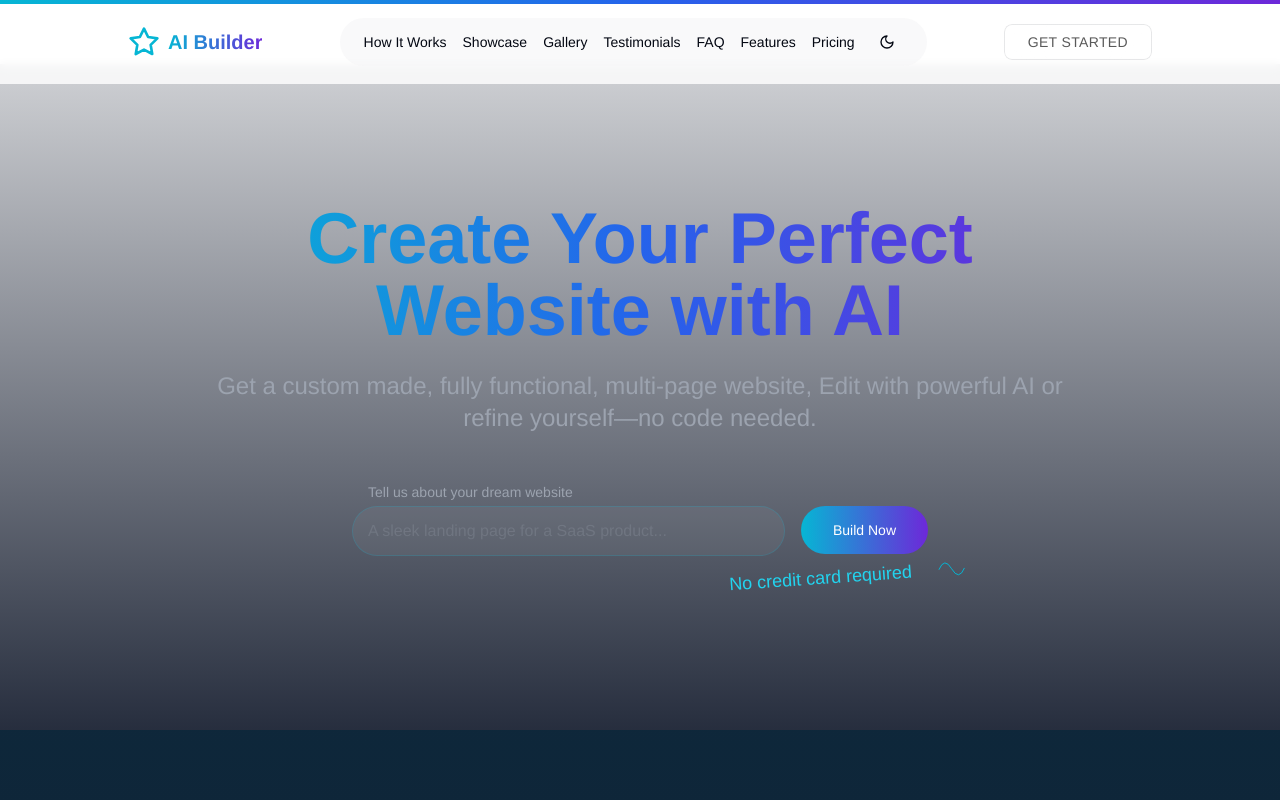
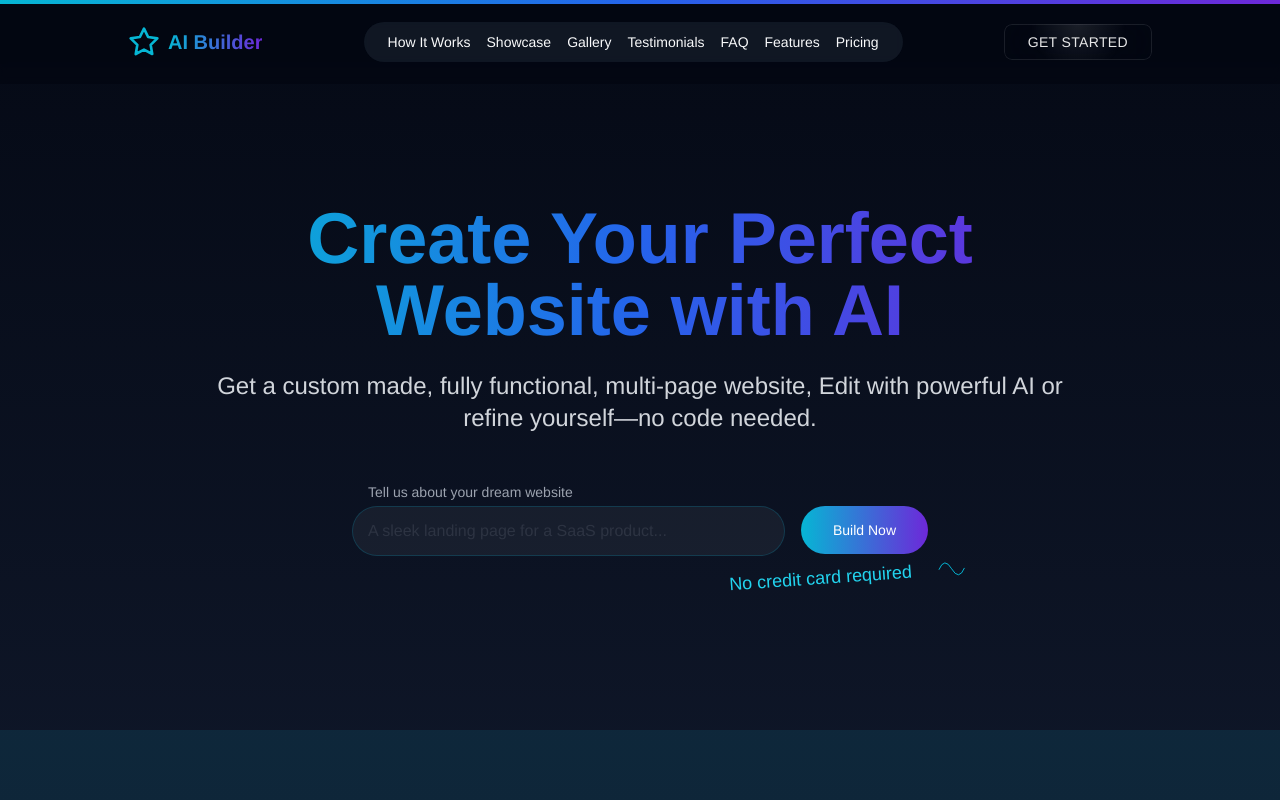
Before and after one commit to bilalmoten/rapidsitefinal, a Next.js app: page / in a window 1280 px wide. Shown: the top 800 px of the page. Built offline with nearby package versions, Linux system fonts and the light colour scheme.

Commit message:
Theme and light dark mode fixes

```diff
--- a/app/layout.tsx
+++ b/app/layout.tsx
@@ -28,9 +28,9 @@ export default function RootLayout({
       <body className={`${GeistSans.className} antialiased`}>
         <ThemeProvider
           attribute="class"
-          defaultTheme="light"
-          enableSystem={false}
-          storageKey="rapidsite-theme"
+          defaultTheme="dark"
+          enableSystem
+          // storageKey="rapidsite-theme"
           disableTransitionOnChange
         >
           <div className="min-h-screen bg-background">{children}</div>
--- a/components/dashboard/RecentProjects.tsx
+++ b/components/dashboard/RecentProjects.tsx
@@ -91,15 +91,15 @@ const RecentProjects: React.FC<RecentProjectsProps> = ({ websites }) => {
           {[...Array(4)].map((_, index) => (
             <div
               key={index}
-              className="bg-white rounded-lg shadow-md p-4 animate-pulse"
+              className="bg-card rounded-lg border border-border shadow-sm p-4 animate-pulse"
             >
-              <div className="h-32 bg-gray-200 rounded-md mb-4"></div>
-              <div className="h-6 bg-gray-200 rounded mb-2"></div>
-              <div className="h-4 bg-gray-200 rounded mb-4"></div>
-              <div className="flex justify-between">
-                <div className="h-8 w-20 bg-gray-200 rounded"></div>
-                <div className="h-8 w-20 bg-gray-200 rounded"></div>
-                <div className="h-8 w-20 bg-gray-200 rounded"></div>
+              <div className="h-32 bg-muted rounded-md border border-border mb-4"></div>
+              <div className="h-6 bg-muted rounded mb-2"></div>
+              <div className="h-4 bg-muted rounded mb-4"></div>
+              <div className="flex justify-between pt-4 border-t border-border">
+                <div className="h-8 w-20 bg-muted rounded"></div>
+                <div className="h-8 w-20 bg-muted rounded"></div>
+                <div className="h-8 w-20 bg-muted rounded"></div>
               </div>
             </div>
           ))}
@@ -117,10 +117,10 @@ const RecentProjects: React.FC<RecentProjectsProps> = ({ websites }) => {
             {displayedWebsites.map((website) => (
               <div
                 key={website.id}
-                className="bg-white rounded-lg shadow-md p-4"
+                className="bg-card hover:bg-accent/50 rounded-lg border border-border shadow-sm p-4 transition-colors"
               >
                 <div className="flex flex-col h-full">
-                  <div className="mb-4 relative h-32">
+                  <div className="mb-4 relative h-32 rounded-md overflow-hidden border border-border">
                     <Image
                       src={website.thumbnail_url || "/placeholder-website.jpg"}
                       alt={website.website_name}
@@ -129,7 +129,7 @@ const RecentProjects: React.FC<RecentProjectsProps> = ({ websites }) => {
                              (max-width: 768px) 50vw,
                              (max-width: 1024px) 33vw,
                              25vw"
-                      className="rounded-md object-cover"
+                      className="object-cover"
                       onError={(e) => {
                         const img = e.target as HTMLImageElement;
                         img.src = "/placeholder-website.jpg";
@@ -137,14 +137,14 @@ const RecentProjects: React.FC<RecentProjectsProps> = ({ websites }) => {
                     />
                   </div>
                   <div className="flex-grow">
-                    <h3 className="text-lg font-semibold mb-2">
+                    <h3 className="text-lg font-semibold mb-2 text-foreground">
                       {website.website_name}
                     </h3>
-                    <p className="text-gray-600 text-sm mb-4">
+                    <p className="text-muted-foreground text-sm mb-4">
                       {website.website_description}
                     </p>
                   </div>
-                  <div className="flex justify-between items-center">
+                  <div className="flex justify-between items-center pt-4 border-t border-border">
                     <Link href={`/dashboard/editor/${website.id}`}>
                       <Button variant="outline" size="sm">
                         <Edit className="w-4 h-4 mr-2" />
--- a/components/landing/Header.tsx
+++ b/components/landing/Header.tsx
@@ -2,15 +2,13 @@
 
 import { useState } from "react";
 import { motion, AnimatePresence } from "framer-motion";
-import { Star, Menu, Sun, Moon } from "lucide-react";
+import { Star, Menu } from "lucide-react";
 import Link from "next/link";
 import ShinyButton from "@/components/ui/shiny-button";
-import { useTheme } from "next-themes";
 import { useRouter } from "next/navigation";
 
 export default function Header() {
   const router = useRouter();
-  const { theme, setTheme } = useTheme();
   const [isMenuOpen, setIsMenuOpen] = useState(false);
 
   const menuItems = [
@@ -64,18 +62,6 @@ export default function Header() {
                   </Link>
                 </motion.div>
               ))}
-              <motion.button
-                whileHover={{ scale: 1.1 }}
-                whileTap={{ scale: 0.9 }}
-                className="p-2 rounded-full hover:bg-muted transition-colors"
-                onClick={() => setTheme(theme === "dark" ? "light" : "dark")}
-              >
-                {theme === "dark" ? (
-                  <Sun className="h-4 w-4" />
-                ) : (
-                  <Moon className="h-4 w-4" />
-                )}
-              </motion.button>
             </div>
           </div>
 
@@ -117,17 +103,6 @@ export default function Header() {
                 </motion.div>
               ))}
               <div className="flex items-center justify-between pt-4 border-t border-border">
-                <motion.button
-                  whileTap={{ scale: 0.95 }}
-                  className="p-2 rounded-lg bg-muted"
-                  onClick={() => setTheme(theme === "dark" ? "light" : "dark")}
-                >
-                  {theme === "dark" ? (
-                    <Sun className="h-5 w-5" />
-                  ) : (
-                    <Moon className="h-5 w-5" />
-                  )}
-                </motion.button>
                 <ShinyButton onClick={handleGetStarted}>
                   Get Started
                 </ShinyButton>
--- a/components/landing/Layout.tsx
+++ b/components/landing/Layout.tsx
@@ -4,6 +4,7 @@ import { useState, useEffect } from "react";
 import { motion, useScroll, useSpring } from "framer-motion";
 import Header from "./Header";
 import Footer from "./Footer";
+import { ThemeProvider } from "next-themes";
 
 export default function Layout({ children }: { children: React.ReactNode }) {
   const { scrollYProgress } = useScroll();
@@ -14,7 +15,8 @@ export default function Layout({ children }: { children: React.ReactNode }) {
   });
 
   return (
-    <div className="min-h-screen bg-background text-foreground">
+    <ThemeProvider attribute="class" forcedTheme="dark" enableSystem={false}>
+      <div className="dark min-h-screen bg-background text-foreground">
         <motion.div
           className="fixed top-0 left-0 right-0 h-1 bg-gradient-to-r from-cyan-500 via-blue-600 to-violet-700 z-50"
           style={{ scaleX }}
@@ -23,5 +25,6 @@ export default function Layout({ children }: { children: React.ReactNode }) {
         <main className="pt-16">{children}</main>
         <Footer />
       </div>
+    </ThemeProvider>
   );
 }
```
Lines whose indentation alone changed are shown as unchanged.
